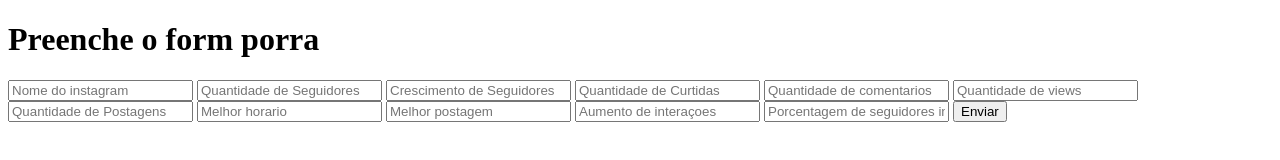
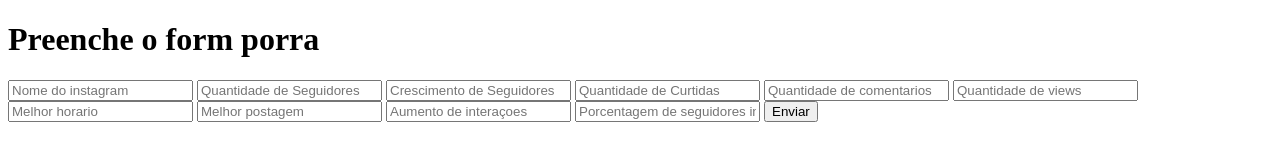
Before and after one commit to Valber1006/Rp, a plain HTML site: page index.html in a window 1280 px wide. Drawn offline with Linux system fonts and the light colour scheme.

Commit message:
Update index.html

```diff
--- a/index.html
+++ b/index.html
@@ -21,7 +21,6 @@
        <input  id="curtidas" placeholder="Quantidade de Curtidas" type="text">
        <input  id="comentarios" placeholder="Quantidade de comentarios" type="text">
        <input  id="views" placeholder="Quantidade de views" type="text">
-       <input  id="nPosts" placeholder="Quantidade de Postagens" type="text">
        <input  id="horario" placeholder="Melhor horario" type="text">
        <input  id="mPost" placeholder="Melhor postagem" type="text">
        <input  id="cPost" placeholder="Aumento de interaçoes" type="text">
```
